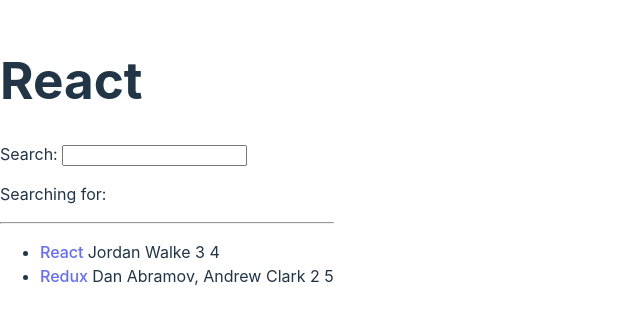
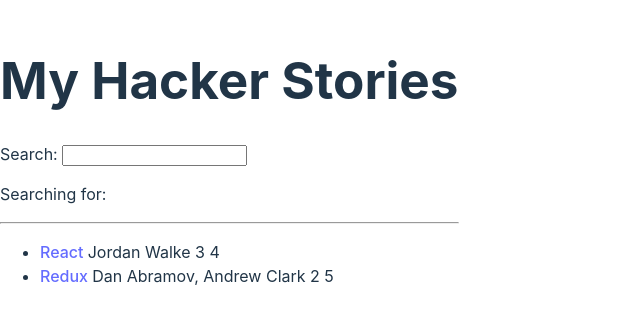
Before and after one commit to joshuakalungi/road_to_react, a React (Vite) app in the folder hacker-stories/: page / in a window 1280 px wide. Shown: the part 239-562 px from the top of the page, without its empty margins (0-640 px from the left). Built offline with nearby package versions, Linux system fonts and the light colour scheme.

Commit message:
react useState hook---working

```diff
--- a/hacker-stories/src/App.jsx
+++ b/hacker-stories/src/App.jsx
@@ -14,12 +14,7 @@
 
 
 // function usage in JSX
-function getTitle(title){
-  return title;
-}
-
-
-
+const  getTitle =(title) => title;
 
 
 const App =() => {
@@ -44,12 +39,12 @@
     },
   ];
 
-
+  console.log("App rendering");
   return(
   // variable declaration -----inside the component
   // const title = "React";
     <div>
-      <h1>{getTitle("React")}</h1>
+      <h1>{getTitle("My Hacker Stories")}</h1>
 
 
       <Search />
@@ -64,18 +59,16 @@
 
 
 const List = (props) => (
+  console.log("List rendering"),
   <ul>
-        { /*using arrow functions in jsx maps */ }
-        {props.list.map((item) => {
-          return (
-            <Item key={item.objectID} item={ item }/>
-          );
-        })}
-      </ul>
+    {props.list.map((item) => (
+      <Item key={item.objectID} item={item} />
+    ))}
+  </ul>
 );
 
-const Item = (props) => {
-  return (
+const Item = (props) => (
+      console.log("Item rendering"),
       <li>
               <span>
                 <a href={props.item.url}>{props.item.title} </a>
@@ -87,15 +80,14 @@
       </li>
   );
 
-}
-
 
 const Search =() => {
+  console.log("Search rendering");
 
-  const [ searchTerm, setSearchTerm] = React.useState("");
+  const [ searchTerm, setSearchTerm] = React.useState('');
 
   const handleChange = (event) => {
-    setSearchTerm = event.target.value;
+    setSearchTerm(event.target.value);
     // // synthetic event
     // console.log(event);
     // // value of target (input: HTML element)
@@ -110,6 +102,7 @@
       <p>
         Searching for: <strong>{searchTerm}</strong>
       </p>
+
     </div>
 );
 }
```
